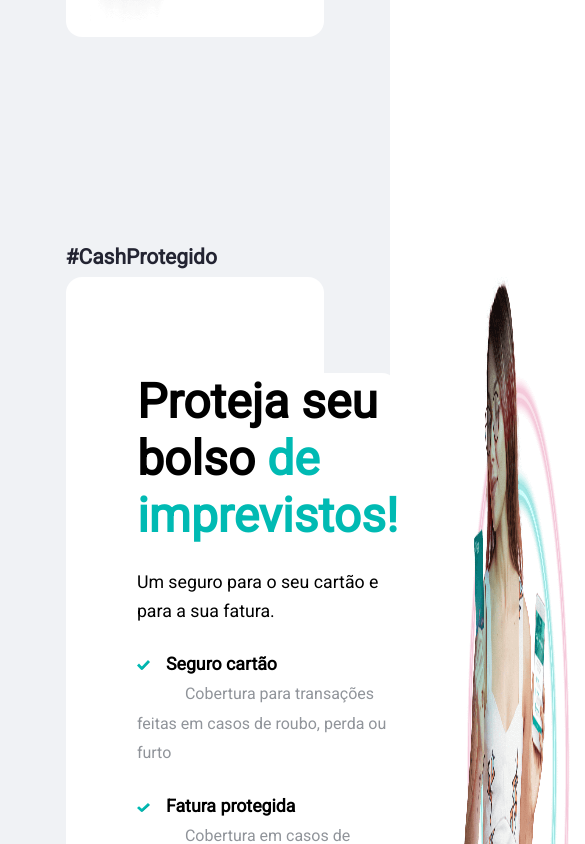
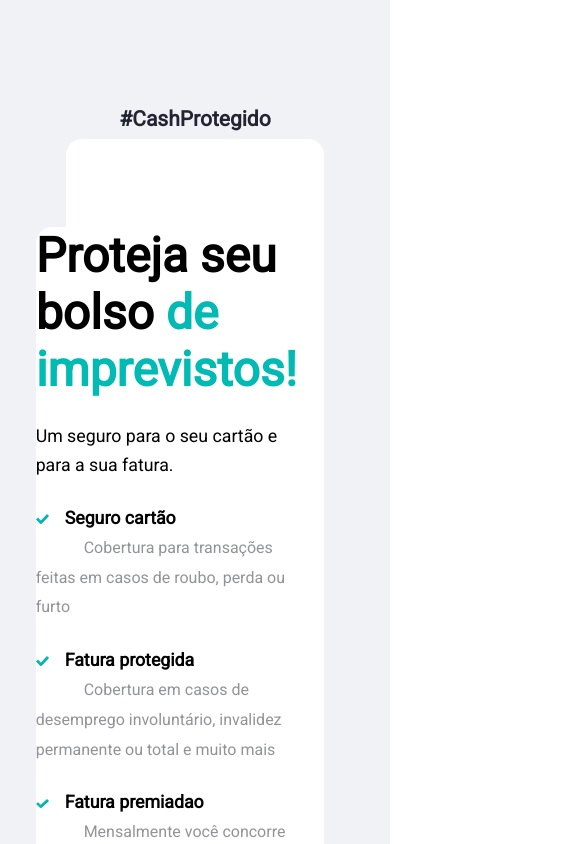
Before and after one commit to PauloLuccas/Trigg, a React (Create React App) app: page /product in a window 390 px wide. Shown: the part 1156-2000 px from the top of the page, 585 px wide, since content can reach past the window. Built offline with nearby package versions, Linux system fonts and the light colour scheme.

Commit message:
Coloquei o página produtos em responsivo.

```diff
--- a/src/componentes/SectionProdutcs/style.css
+++ b/src/componentes/SectionProdutcs/style.css
@@ -424,3 +424,95 @@ div.text-third h1 {
 .eleventh img {
     margin-top: -7em;
 }
+
+@media (max-width: 1024px) {
+    .slider-products .first,
+    .slider-products .second,
+    .slider-products .third,
+    .slider-products .fourth-place,
+    .slider-products .fifth,
+    .slider-products .sixth-place,
+    .slider-products .eighth,
+    .slider-products .ninth,
+    .slider-products .tenth,
+    .slider-products .eleventh {
+        flex-direction: column;
+        align-items: center;
+    }
+
+    .slider-products .text-first p {
+        margin-right: 0;
+    }
+
+    .slider-products .text-second,
+    .slider-products .text-fourth,
+    .slider-products .text-sixth,
+    .slider-products .text-eighth,
+    .slider-products .text-ninth,
+    .slider-products .text-tenth,
+    .slider-products .text-eleventh{
+        margin-left: 0.5rem;
+    }
+
+    .slider-products .seven {
+        flex-direction: column;
+    }
+
+    .slider-products .seven .rec-carousel-wrapper {
+        position: absolute;
+    }
+
+    .slider-products .seven .text-seven {
+        margin-left: 0.5rem;
+        margin-top: 32rem;
+    }
+
+    .slider-products .text-seven a {
+        margin: 2rem 32rem 7rem 0rem;
+    }
+
+    .slider-products .eighth img,
+    .slider-products .ninth img {
+        margin-top: -3rem;
+    }
+
+    .slider-products .tenth img.band {
+        margin-top: 0;
+    }
+}
+
+@media (max-width: 890px) {
+    .slider-products .text-third {
+        margin-left: auto!important;
+        margin-right: auto!important;
+    }
+
+    .slider-products .text-third .makeStyles-root-1 {
+        margin-left: 0rem!important;
+        margin-right: 0!important;
+        margin-top: 3rem!important;
+        width: 29rem!important;
+    }
+
+    .slider-products .text-seven a {
+        margin: 2rem 32rem 7rem 0rem;
+    }
+}
+
+@media (max-width: 850px) {
+    .slider-products .text-seven a {
+        margin: 2rem 20rem 7rem 0rem;
+    }
+}
+
+@media (max-width: 655px) {
+    .slider-products .text-seven a {
+        margin: 2rem 10rem 7rem 0rem;
+    }
+}
+
+@media (max-width: 492px) {
+    .slider-products .text-seven a {
+        margin: 2rem 5rem 7rem 0rem;
+    }
+}
```
